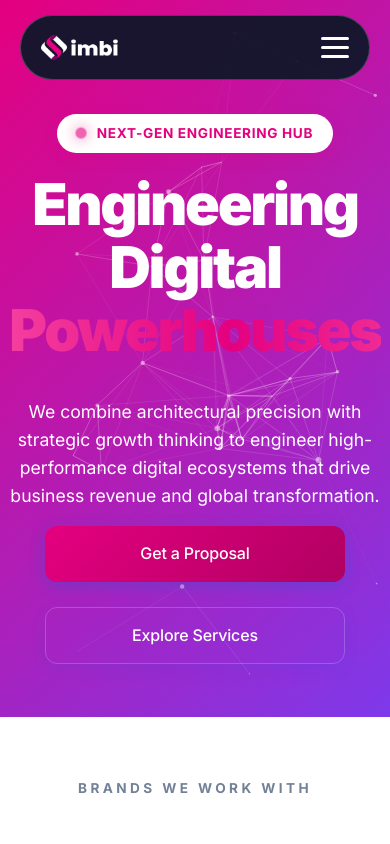
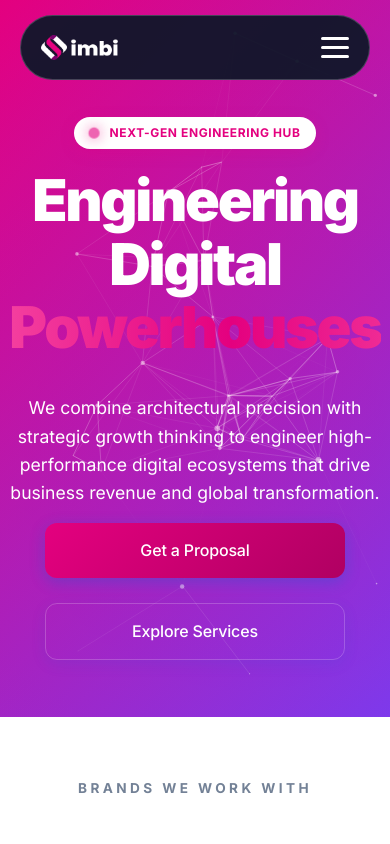
Before and after one commit to surzkidoo/simbi-technologies, a Next.js app in the folder web/: page / in a window 390 px wide. Shown: the top 844 px of the page. Built offline with nearby package versions, Linux system fonts and the light colour scheme.

Commit message:
feat: initialize global CSS with design tokens, layout utilities, and interactive UI component styles

```diff
--- a/web/src/app/globals.css
+++ b/web/src/app/globals.css
@@ -840,6 +840,8 @@ header.scrolled .nav-links a.active {
     .hero-badge {
         margin-top: 0 !important;
         margin-bottom: 10px !important;
+        font-size: 0.75rem !important;
+        padding: 6px 16px !important;
     }
 
     .hero-content p,
```
